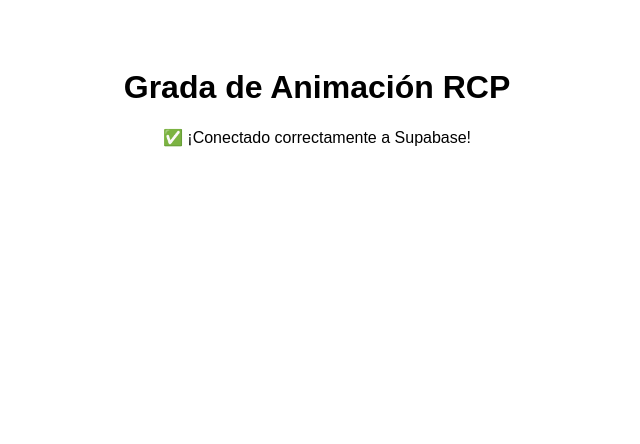
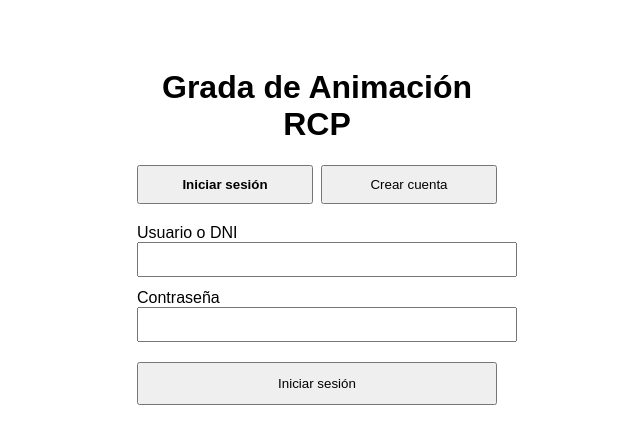
Before and after one commit to GradadeAnimacionRCP/gradadeanimacion, a Next.js app: page / in a window 1280 px wide. Shown: the top 444 px of the page, without its empty margins (323-963 px from the left). Built offline with nearby package versions, Linux system fonts and the light colour scheme; no server answers; the database is empty.

Commit message:
Refactor session management and update UI logic

```diff
--- a/pages/index.js
+++ b/pages/index.js
@@ -1,23 +1,120 @@
-import { useEffect, useState } from 'react';
+import { useState, useEffect } from 'react';
 import { supabase } from '../lib/supabase';
 
+const SESSION_KEY = 'gda_sesion_usuario';
+
+function guardarSesion(id) {
+  if (typeof window !== 'undefined') localStorage.setItem(SESSION_KEY, id);
+}
+function borrarSesion() {
+  if (typeof window !== 'undefined') localStorage.removeItem(SESSION_KEY);
+}
+function getSesionGuardada() {
+  if (typeof window === 'undefined') return null;
+  return localStorage.getItem(SESSION_KEY);
+}
+
 export default function Home() {
-  const [estado, setEstado] = useState('Comprobando conexión con la base de datos...');
+  const [sesion, setSesion] = useState(undefined); // undefined = cargando, null = sin sesión
+  const [modo, setModo] = useState('login'); // login | registro
+  const [usuario, setUsuario] = useState('');
+  const [password, setPassword] = useState('');
+  const [password2, setPassword2] = useState('');
+  const [error, setError] = useState('');
+  const [cargando, setCargando] = useState(false);
 
   useEffect(() => {
-    supabase
-      .from('partidos')
-      .select('*')
-      .then(({ error }) => {
-        if (error) setEstado('❌ Error de conexión: ' + error.message);
-        else setEstado('✅ ¡Conectado correctamente a Supabase!');
-      });
+    const id = getSesionGuardada();
+    if (!id) { setSesion(null); return; }
+    supabase.from('usuarios').select('*').eq('id', id).single()
+      .then(({ data }) => setSesion(data || null));
   }, []);
 
+  const handleLogin = async (e) => {
+    e.preventDefault();
+    setError('');
+    setCargando(true);
+    const { data, error } = await supabase.rpc('iniciar_sesion', {
+      p_usuario: usuario,
+      p_password: password,
+    });
+    setCargando(false);
+    if (error) { setError(error.message); return; }
+    const user = data[0];
+    guardarSesion(user.id);
+    setSesion(user);
+  };
+
+  const handleRegistro = async (e) => {
+    e.preventDefault();
+    setError('');
+    if (password !== password2) { setError('Las contraseñas no coinciden.'); return; }
+    setCargando(true);
+    const { data, error } = await supabase.rpc('registrar_usuario', {
+      p_usuario: usuario,
+      p_password: password,
+    });
+    setCargando(false);
+    if (error) { setError(error.message); return; }
+    const user = data[0];
+    guardarSesion(user.id);
+    setSesion(user);
+  };
+
+  const handleLogout = () => {
+    borrarSesion();
+    setSesion(null);
+  };
+
+  if (sesion === undefined) {
+    return <div style={{ padding: 40, textAlign: 'center' }}>Cargando...</div>;
+  }
+
+  if (sesion) {
+    return (
+      <div style={{ padding: 40, fontFamily: 'sans-serif', textAlign: 'center' }}>
+        <h1>¡Hola, {sesion.usuario}!</h1>
+        <p>Sesión iniciada correctamente {sesion.is_admin ? '(eres admin)' : ''}</p>
+        <button onClick={handleLogout} style={{ padding: '10px 20px', marginTop: 20 }}>
+          Cerrar sesión
+        </button>
+      </div>
+    );
+  }
+
   return (
-    <div style={{ padding: 40, fontFamily: 'sans-serif', textAlign: 'center' }}>
-      <h1>Grada de Animación RCP</h1>
-      <p>{estado}</p>
+    <div style={{ padding: 40, fontFamily: 'sans-serif', maxWidth: 360, margin: '0 auto' }}>
+      <h1 style={{ textAlign: 'center' }}>Grada de Animación RCP</h1>
+
+      <div style={{ display: 'flex', gap: 8, marginBottom: 20 }}>
+        <button onClick={() => setModo('login')} style={{ flex: 1, padding: 10, fontWeight: modo === 'login' ? 'bold' : 'normal' }}>
+          Iniciar sesión
+        </button>
+        <button onClick={() => setModo('registro')} style={{ flex: 1, padding: 10, fontWeight: modo === 'registro' ? 'bold' : 'normal' }}>
+          Crear cuenta
+        </button>
+      </div>
+
+      <form onSubmit={modo === 'login' ? handleLogin : handleRegistro}>
+        <div style={{ marginBottom: 12 }}>
+          <label>Usuario o DNI</label><br />
+          <input value={usuario} onChange={(e) => setUsuario(e.target.value)} style={{ width: '100%', padding: 8 }} />
+        </div>
+        <div style={{ marginBottom: 12 }}>
+          <label>Contraseña</label><br />
+          <input type="password" value={password} onChange={(e) => setPassword(e.target.value)} style={{ width: '100%', padding: 8 }} />
+        </div>
+        {modo === 'registro' && (
+          <div style={{ marginBottom: 12 }}>
+            <label>Repite la contraseña</label><br />
+            <input type="password" value={password2} onChange={(e) => setPassword2(e.target.value)} style={{ width: '100%', padding: 8 }} />
+          </div>
+        )}
+        {error && <p style={{ color: 'red' }}>{error}</p>}
+        <button type="submit" disabled={cargando} style={{ width: '100%', padding: 12, marginTop: 8 }}>
+          {cargando ? 'Espera...' : modo === 'login' ? 'Iniciar sesión' : 'Crear cuenta'}
+        </button>
+      </form>
     </div>
   );
 }
```
